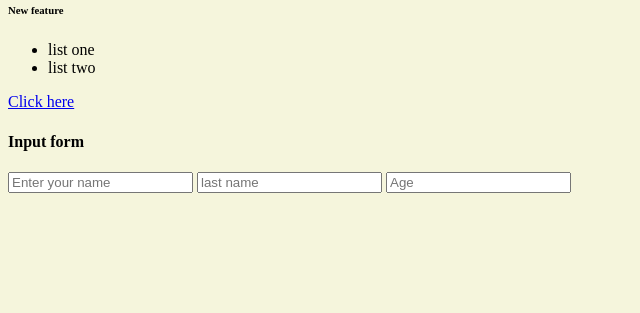
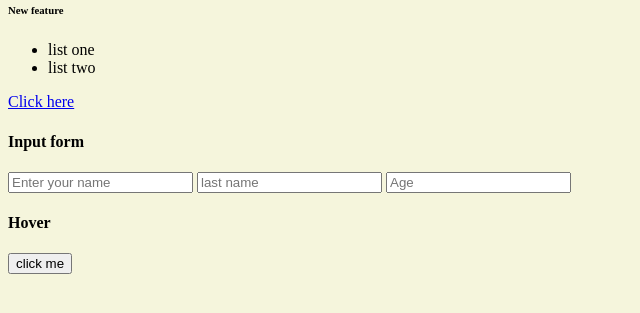
Before and after one commit to specxy/harvard-html-and-css, a plain HTML site: page index.html in a window 1280 px wide. Shown: the part 351-664 px from the top of the page, without its empty margins (0-640 px from the left). Drawn offline with Linux system fonts and the light colour scheme.

Commit message:
add hover

```diff
--- a/index.html
+++ b/index.html
@@ -46,5 +46,8 @@
 			<input name="name" type="text" placeholder="last name" />
 			<input name="age" type="number" placeholder="Age" />
 		</form>
+
+		<h4>Hover</h4>
+		<input class="button" type="button" value="click me" />
 	</body>
 </html>
```
